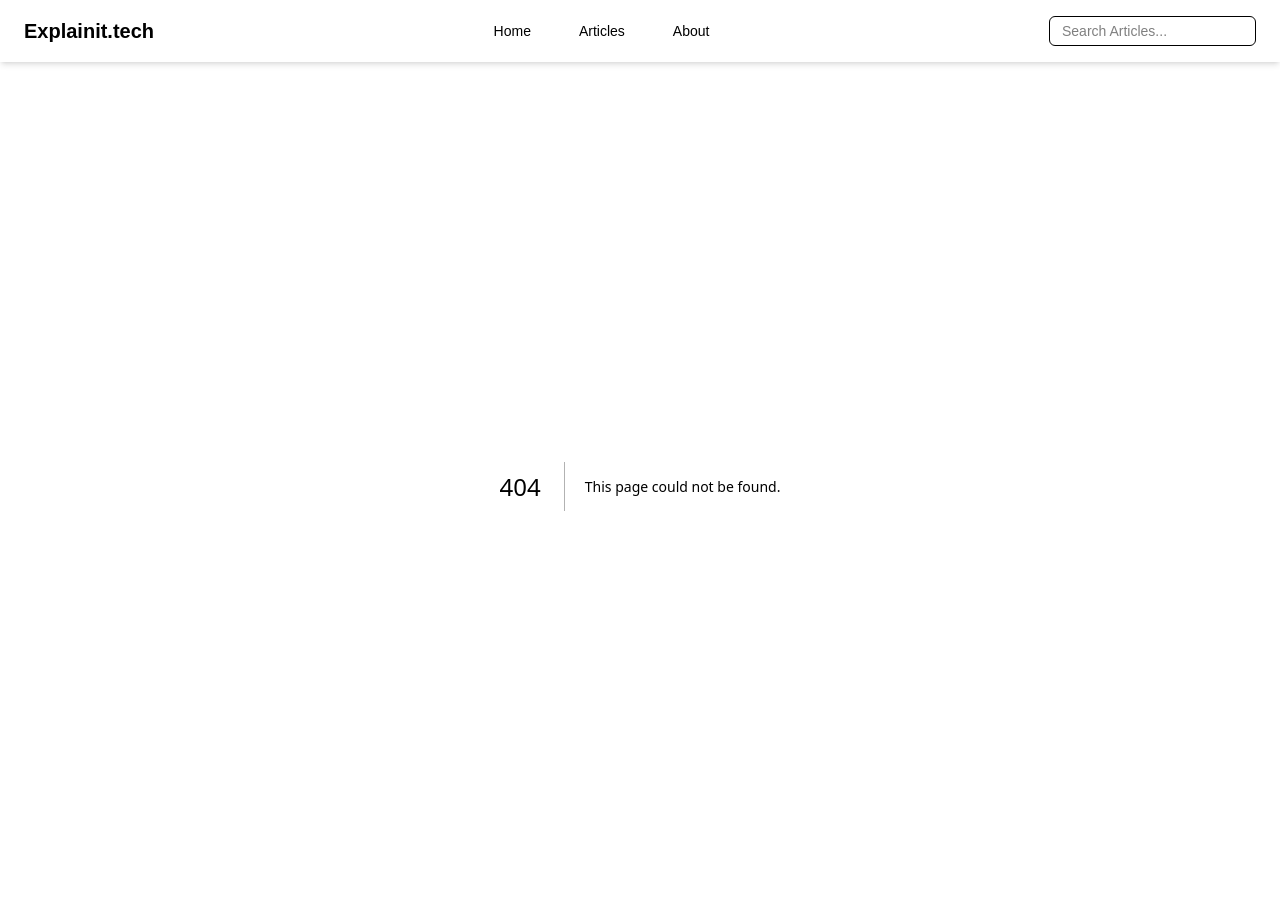
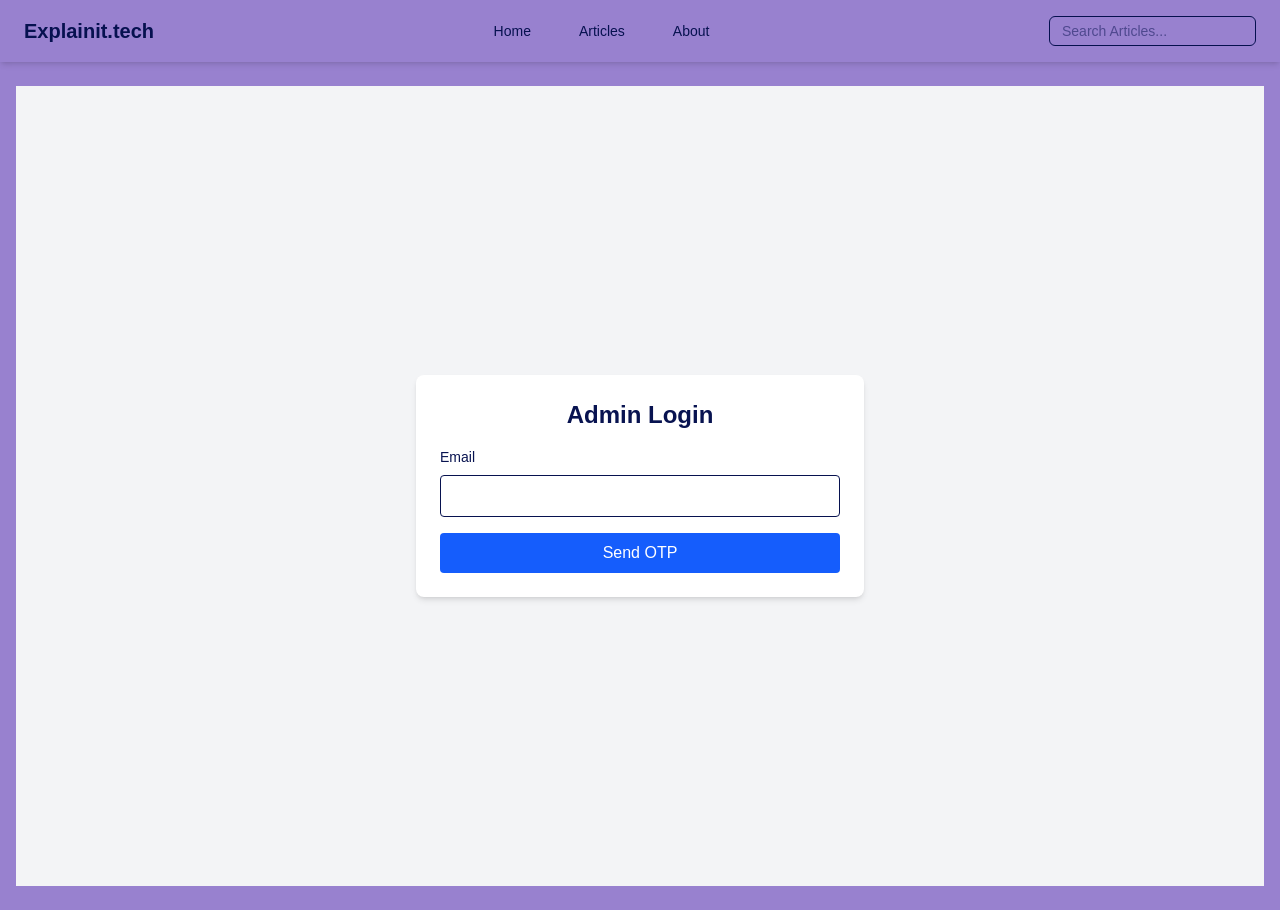
Before and after one commit to khalidrazaa/explainit.tech-nextjs, a Next.js app: page /login in a window 1280 px wide. Before the commit this address had no page. Built offline with nearby package versions, Linux system fonts and the light colour scheme; no server answers.

Commit message:
added login

```diff
--- /dev/null
+++ b/src/app/(auth)/login/page.tsx
@@ -0,0 +1,112 @@
+"use client";
+
+import { useState } from "react";
+import { useRouter } from "next/navigation";
+import { sendOtp, verifyOtp } from '../../../lib/services/auth';
+
+export default function LoginPage() {
+  const router = useRouter();
+
+  const [step, setStep] = useState<"email" | "otp">("email");
+  const [email, setEmail] = useState("");
+  const [otp, setOtp] = useState("");
+  const [loading, setLoading] = useState(false);
+  const [error, setError] = useState("");
+
+  // 1️⃣ Send OTP
+  async function handleSendOtp() {
+    setLoading(true);
+    setError("");
+
+    try {
+      const res = await sendOtp({ email });
+      alert(res.message); // "OTP sent" message from backend
+      setStep("otp");
+    } catch (err: unknown) {
+        if(err instanceof Error){
+            setError(err.message || "Failed to send OTP");
+        }else{
+            setError("Failed to send OTP");
+        }
+
+    } finally {
+      setLoading(false);
+    }
+  }
+
+  // 2️⃣ Verify OTP
+  async function handleVerifyOtp() {
+    setLoading(true);
+    setError("");
+
+    try {
+      const res = await verifyOtp({ email, otp });
+
+      // ⚡ Save token (here using localStorage, but httpOnly cookie is more secure)
+      localStorage.setItem("access_token", res.access_token);
+
+      // Redirect to admin dashboard
+      router.push("/admin/dashboard");
+    } catch (err: unknown) {
+      if(err instanceof Error){
+        setError(err.message || "Failed to verify OTP");
+      }else{
+        setError("Failed to verify OTP");
+      }
+    } finally {
+      setLoading(false);
+    }
+  }
+
+  return (
+    <div className="flex min-h-screen items-center justify-center bg-gray-100">
+      <div className="w-full max-w-md rounded-lg bg-white p-6 shadow-md">
+        <h1 className="mb-4 text-center text-2xl font-bold">Admin Login</h1>
+
+        {error && (
+          <div className="mb-3 rounded bg-red-100 p-2 text-sm text-red-700">
+            {error}
+          </div>
+        )}
+
+        {step === "email" && (
+          <div>
+            <label className="mb-2 block text-sm font-medium">Email</label>
+            <input
+              type="email"
+              className="w-full rounded border px-3 py-2"
+              value={email}
+              onChange={(e) => setEmail(e.target.value)}
+            />
+            <button
+              onClick={handleSendOtp}
+              disabled={loading}
+              className="mt-4 w-full rounded bg-blue-600 px-4 py-2 text-white hover:bg-blue-700 disabled:bg-gray-400"
+            >
+              {loading ? "Sending..." : "Send OTP"}
+            </button>
+          </div>
+        )}
+
+        {step === "otp" && (
+          <div>
+            <label className="mb-2 block text-sm font-medium">OTP</label>
+            <input
+              type="text"
+              className="w-full rounded border px-3 py-2"
+              value={otp}
+              onChange={(e) => setOtp(e.target.value)}
+            />
+            <button
+              onClick={handleVerifyOtp}
+              disabled={loading}
+              className="mt-4 w-full rounded bg-green-600 px-4 py-2 text-white hover:bg-green-700 disabled:bg-gray-400"
+            >
+              {loading ? "Verifying..." : "Verify OTP"}
+            </button>
+          </div>
+        )}
+      </div>
+    </div>
+  );
+}
--- /dev/null
+++ b/src/app/admin/dashboard/page.tsx
@@ -0,0 +1,8 @@
+export default function DashboardPage() {
+  return (
+    <div className="p-8">
+      <h1 className="text-2xl font-bold">Admin Dashboard</h1>
+      <p>Welcome! You are logged in.</p>
+    </div>
+  );
+}
--- /dev/null
+++ b/src/lib/api.ts
@@ -0,0 +1,50 @@
+export class ApiError extends Error {
+  status: number;
+  info?: unknown;
+
+  constructor(message: string, status: number, info?: unknown) {
+    super(message);
+    this.status = status;
+    this.info = info;
+  }
+}
+
+const API_BASE = process.env.NEXT_PUBLIC_API_BASE_URL || "";
+
+export async function apiFetch<T>(
+  endpoint: string,
+  options: RequestInit = {}
+): Promise<T> {
+  const res = await fetch(`${API_BASE}${endpoint}`, {
+    ...options,
+    headers: {
+      "Content-Type": "application/json",
+      ...(options.headers || {}),
+    },
+    credentials: "include", // ✅ send cookies (important for auth)
+  });
+
+  let data: unknown;
+  try {
+    data = await res.json();
+  } catch {
+    data = null;
+  }
+
+  if (!res.ok) {
+    let message = res.statusText;
+
+    if (
+      typeof data === "object" &&
+      data !== null &&
+      "detail" in data &&
+      typeof (data as Record<string, unknown>).detail === "string"
+    ) {
+      message = (data as Record<string, unknown>).detail as string;
+    }
+
+    throw new ApiError(message, res.status, data);
+  }
+
+  return data as T;
+}
--- /dev/null
+++ b/src/lib/services/auth.ts
@@ -0,0 +1,35 @@
+import { apiFetch } from '../api';
+
+// ✅ Types for request/response
+export type SendOtpRequest = {
+  email: string;
+};
+
+export type SendOtpResponse = {
+  message: string;
+};
+
+export type VerifyOtpRequest = {
+  email: string;
+  otp: string;
+};
+
+export type VerifyOtpResponse = {
+  access_token: string;
+  token_type: string;
+};
+
+// ✅ Functions
+export async function sendOtp(payload: SendOtpRequest): Promise<SendOtpResponse> {
+  return apiFetch<SendOtpResponse>("/auth/send-otp", {
+    method: "POST",
+    body: JSON.stringify(payload),
+  });
+}
+
+export async function verifyOtp(payload: VerifyOtpRequest): Promise<VerifyOtpResponse> {
+  return apiFetch<VerifyOtpResponse>("/auth/verify-otp", {
+    method: "POST",
+    body: JSON.stringify(payload),
+  });
+}
```
